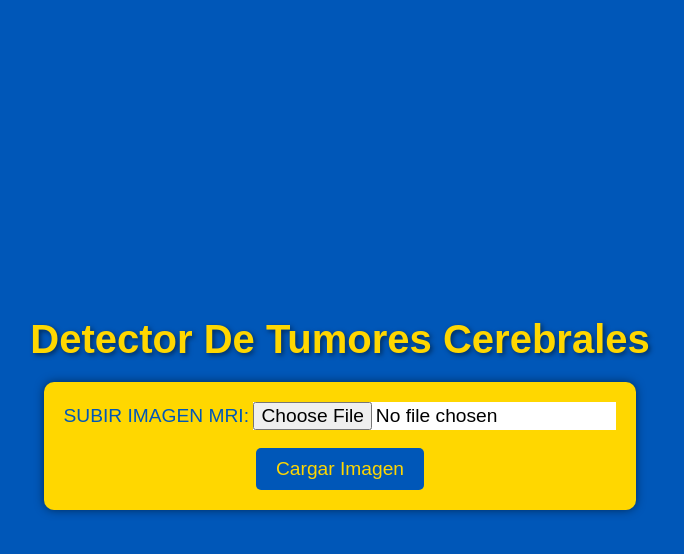
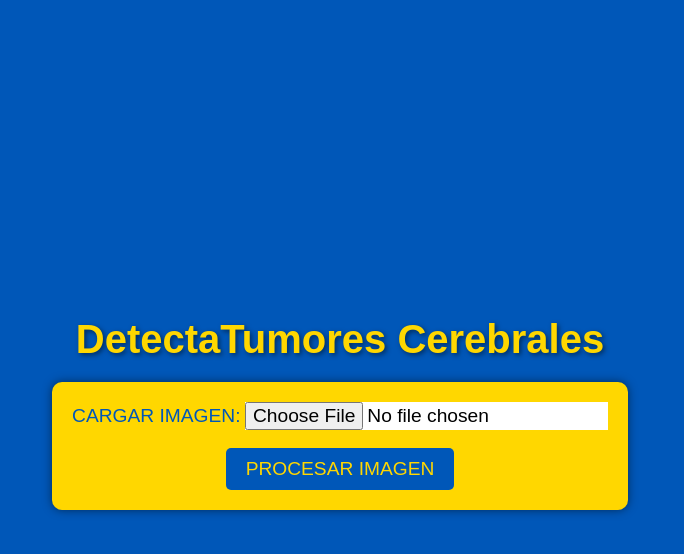
Before and after one commit to gusio11gk12/DeteccionTumores, a Flask app: page / in a window 1280 px wide. Shown: the top 554 px of the page, without its empty margins (300-984 px from the left). Run offline with Flask 2, Linux system fonts and the light colour scheme.

Commit message:
Update index.html

```diff
--- a/templates/index.html
+++ b/templates/index.html
@@ -4,7 +4,7 @@
 <head>
     <meta charset="UTF-8">
     <meta name="viewport" content="width=device-width, initial-scale=1.0">
-    <title>Detector De Tumores Cecebrales</title>
+    <title>Detecta Tumores Cecebrales</title>
     <style>
         body {
             background: #0057B8;
@@ -56,22 +56,18 @@
             display: none;
             border-radius: 10px;
         }
-        footer {
-            position: absolute;
-            bottom: 20px;
-            font-size: 0.9em;
-        }
+
     </style>
 </head>
 <body>
-    <h1>Detector De Tumores Cerebrales</h1>
+    <h1>DetectaTumores Cerebrales</h1>
     <form action="/upload" method="post" enctype="multipart/form-data">
-        <label for="file">SUBIR IMAGEN MRI:</label>
+        <label for="file">CARGAR IMAGEN:</label>
         <input type="file" name="file" accept=".jpg, .jpeg, .png" required onchange="previewImage(event)">
         <br>
         <img id="preview" alt="Vista previa de la imagen">
         <br>
-        <button type="submit">Cargar Imagen</button>
+        <button type="submit">PROCESAR IMAGEN</button>
     </form>
 
     <script>
```
